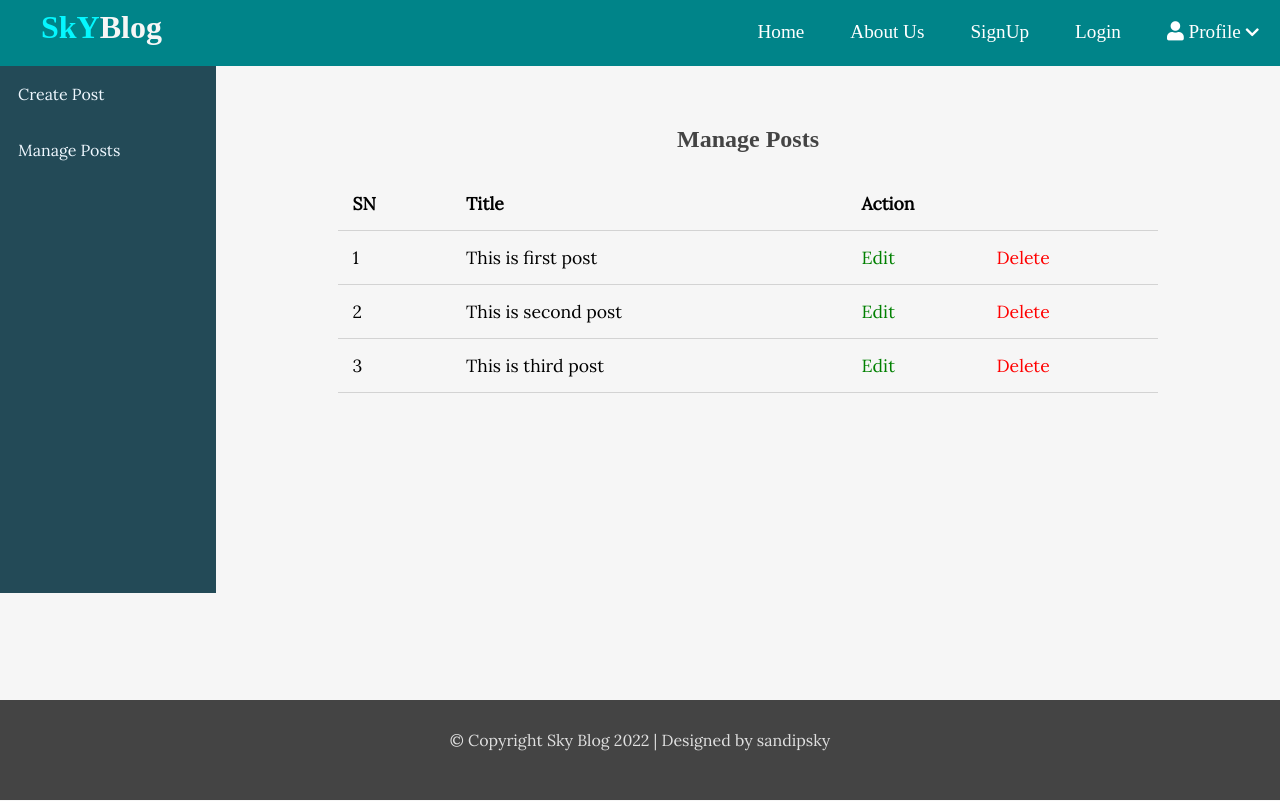
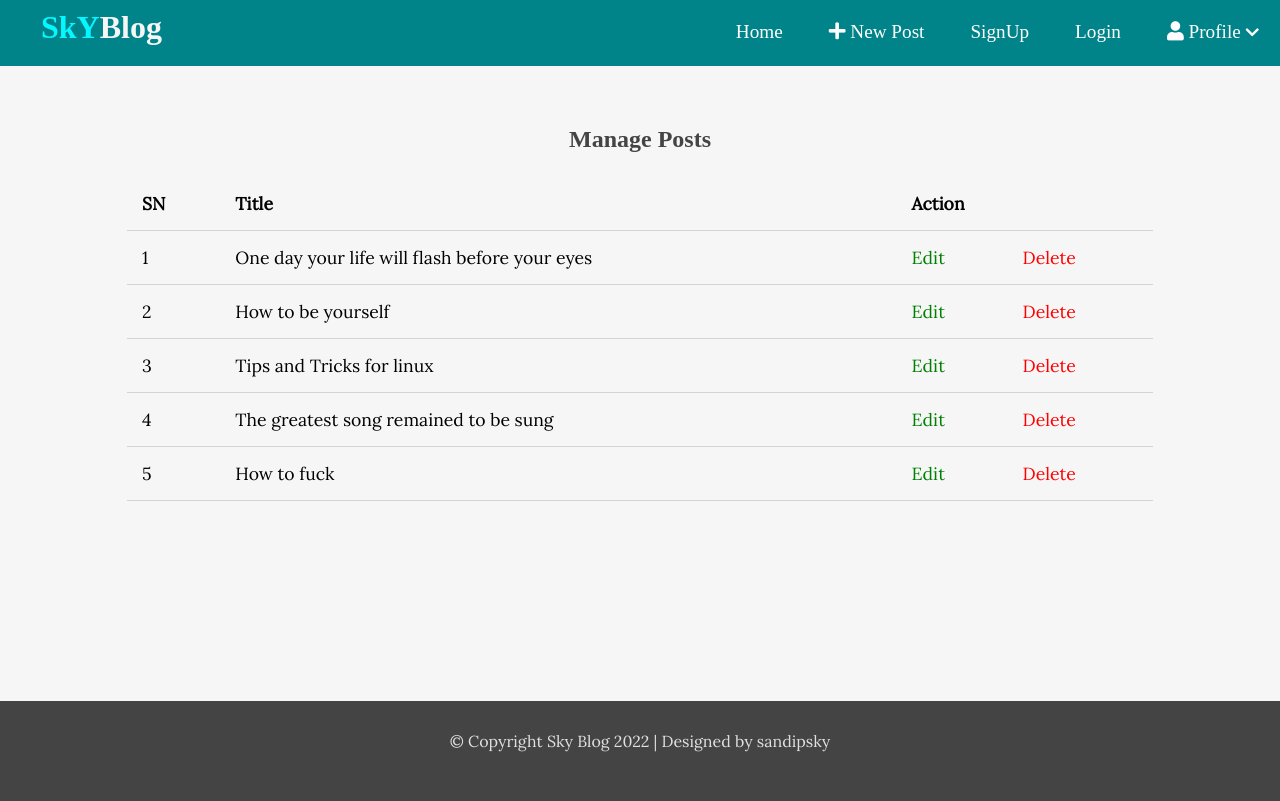
Before and after one commit to sandipsky/skyblog, a Django app: template blog/templates/manage.html in a window 1280 px wide. Run offline with Django 3.2, Linux system fonts and the light colour scheme; the template is opened without the code that fills it: values that come from a table or form of the project are taken from there, others are empty; data comes from the database, SQL or seed files in the repository; some libraries are stand-ins or nearby versions; some web fonts are replaced.

Commit message:
added manage view

```diff
--- a/blog/templates/base.html
+++ b/blog/templates/base.html
@@ -33,7 +33,7 @@
                     <i class="fa fa-chevron-down" style="font-size: .8em;"></i>
                 </a>
                 <ul id="menu2">
-                    <li><a href="manage.html">Manage Posts</a></li>
+                    <li><a href="{% url 'manage' %}">Manage Posts</a></li>
                     <li><a href="#"><span>Logout</span></a></li>
                 </ul>
             </li>
--- a/blog/templates/manage.html
+++ b/blog/templates/manage.html
@@ -1,57 +1,7 @@
-<!DOCTYPE html>
-<html lang="en">
-<head>
-    <meta charset="UTF-8">
-    <meta http-equiv="X-UA-Compatible" content="IE=edge">
-    <meta name="viewport" content="width=device-width, initial-scale=1.0">
-    <title>Document</title>
-
-    <!-- font awesome -->
-    <link rel="stylesheet" href="https://use.fontawesome.com/releases/v5.15.4/css/all.css" integrity="sha384-DyZ88mC6Up2uqS4h/KRgHuoeGwBcD4Ng9SiP4dIRy0EXTlnuz47vAwmeGwVChigm" crossorigin="anonymous"/>
-
-    <!-- custom css -->
-    <link rel="stylesheet" href="style.css">
-
-    <link rel="stylesheet" href="crud.css">
-
-</head>
-<body>
-    <!-- navbar -->
-    <header>
-        <div class="logo">
-            <h1 class="logo-text"><span>SkY</span>Blog</h1>
-        </div>
-        <i class="fa fa-bars" id="menu-toggle"></i>
-        <ul class="nav" id="menu1">
-            <li><a href="index.html">Home</a></li>
-            <li><a href="#">About Us</a></li>
-            <li><a href="register.html">SignUp</a></li>
-            <li><a href="login.html">Login</a></li>
-            <li>
-                <a href="#" id="btn2">
-                    <i class="fa fa-user"></i>
-                    Profile
-                    <i class="fa fa-chevron-down" style="font-size: .8em;"></i>
-                </a>
-                <ul id="menu2">
-                    <li><a href="create.html">Create</a></li>
-                    <li><a href="manage.html">Manage</a></li>
-                    <li><a href="#"><span>Logout</span></a></li>
-                </ul>
-            </li>
-        </ul>
-    </header>
-
+{% extends 'base.html' %}
+{% block content %}
 <!-- Crud page wrapper -->
 <div class="crud-wrapper">
-        <!-- left-sidebar -->
-        <div class="left-sidebar">
-            <ul>
-                <li><a href="create.html">Create Post</a></li>
-                <li><a href="manage.html">Manage Posts</a></li>
-            </ul>
-        </div>
-        <!-- //left-sidebar -->
 
     <!-- crud-content -->
     <div class="crud-content">
@@ -65,27 +15,15 @@
                     <th colspan="2">Action</th>
                 </thead>
                 <tbody>
+                    {% for post in posts %}
                     <tr>
-                            <td>1</td>
-                            <td><a href="#" class="title">This is first post</a></td>
-                            <td><a href="#" class="edit">Edit</a></td>
+                        <td>{{forloop.counter}}</td>
+                        <td><a href="{% url 'detail' post.id %}" class="title">{{post.title}}</a></td>
+                        <td><a href="{% url 'update' post.id %}" class="edit">Edit</a></td>
                         <td><a href="#" class="delete">Delete</a></td>
 
                     </tr>
-                        <tr>
-                            <td>2</td>
-                            <td><a href="#" class="title">This is second post</a></td>
-                            <td><a href="#" class="edit">Edit</a></td>
-                            <td><a href="#" class="delete">Delete</a></td>
-
-                        </tr>
-                        <tr>
-                            <td>3</td>
-                            <td><a href="#" class="title">This is third post</a></td>
-                            <td><a href="#" class="edit">Edit</a></td>
-                            <td><a href="#" class="delete">Delete</a></td>
-
-                        </tr>
+                    {% endfor %}
 
                 </tbody>
             </table>
@@ -95,16 +33,4 @@
 </div>
 <!-- crud-wrapper -->
 
-    <!-- footer -->
-    <footer>
-        <p>&copy; Copyright Sky Blog 2022 | Designed by sandipsky</p>
-    </footer>
-    <!-- javascript -->
-    <script src="script.js"></script>
-
-    <!-- jquery -->
-    <script src="https://code.jquery.com/jquery-3.6.0.min.js" integrity="sha256-/xUj+3OJU5yExlq6GSYGSHk7tPXikynS7ogEvDej/m4=" crossorigin="anonymous"></script>
-    <script type="text/javascript" src="https://cdn.jsdelivr.net/npm/slick-carousel@1.8.1/slick/slick.min.js"></script>
-    <script src="slider.js"></script>
-</body>
-</html>
+{% endblock %}
--- a/blog/urls.py
+++ b/blog/urls.py
@@ -6,4 +6,5 @@ urlpatterns = [
     path('post/<int:pk>', postDetail, name='detail'),
     path('create/', postCreate, name='create'),
     path('edit/<int:pk>', postUpdate, name='update'),
+    path('manage/', postManage, name='manage'),
 ]
--- a/blog/views.py
+++ b/blog/views.py
@@ -43,3 +43,8 @@ def postUpdate(request, pk):
         return redirect('/')
     context = {'form':form}
     return render(request, 'edit.html', context)
+
+def postManage(request):
+    posts = Post.objects.all()
+    context = {'posts':posts}
+    return render(request, 'manage.html', context)
```
Also changed, not shown: blog/templates/create.html (+1 -9 lines). Lines whose indentation alone changed are shown as unchanged.
